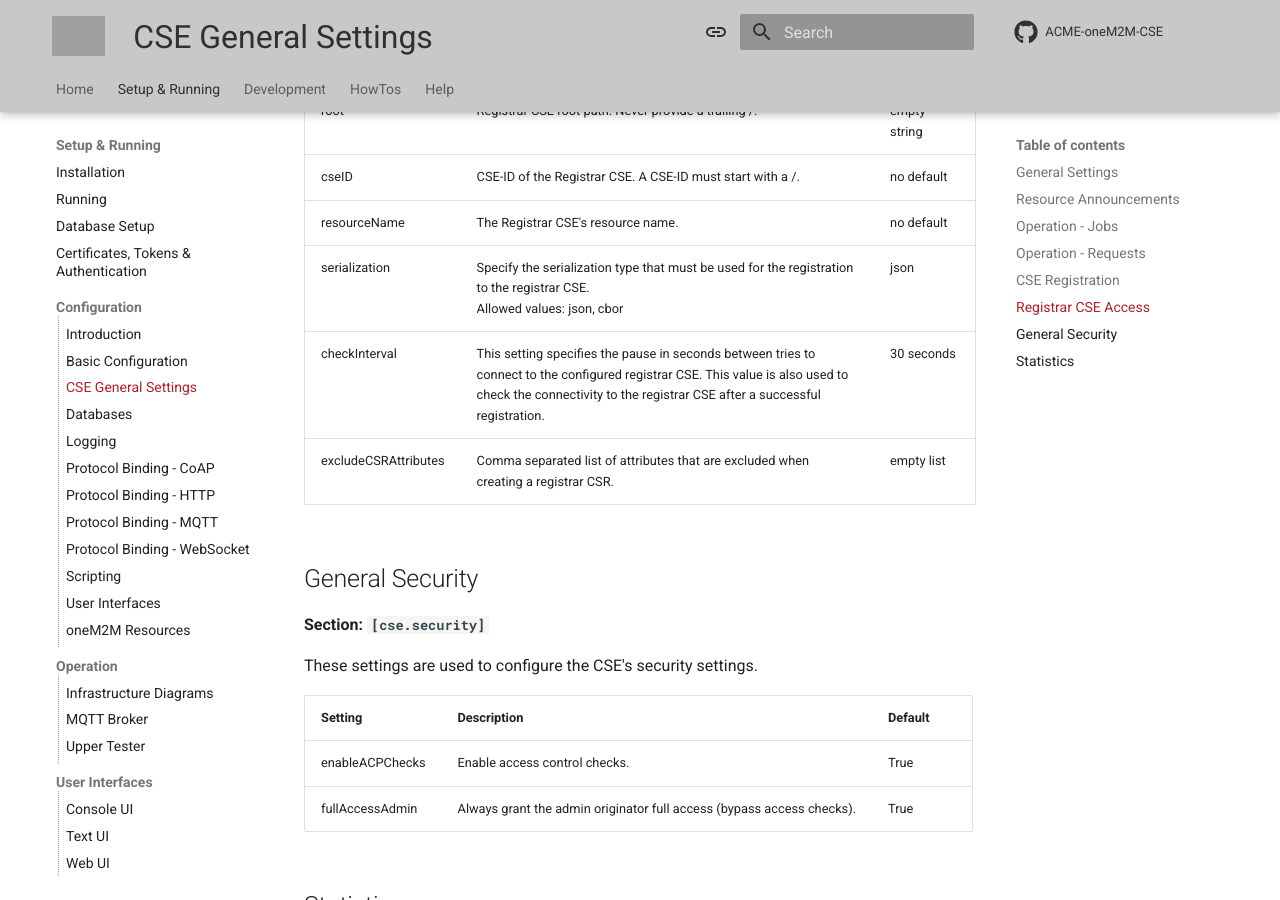
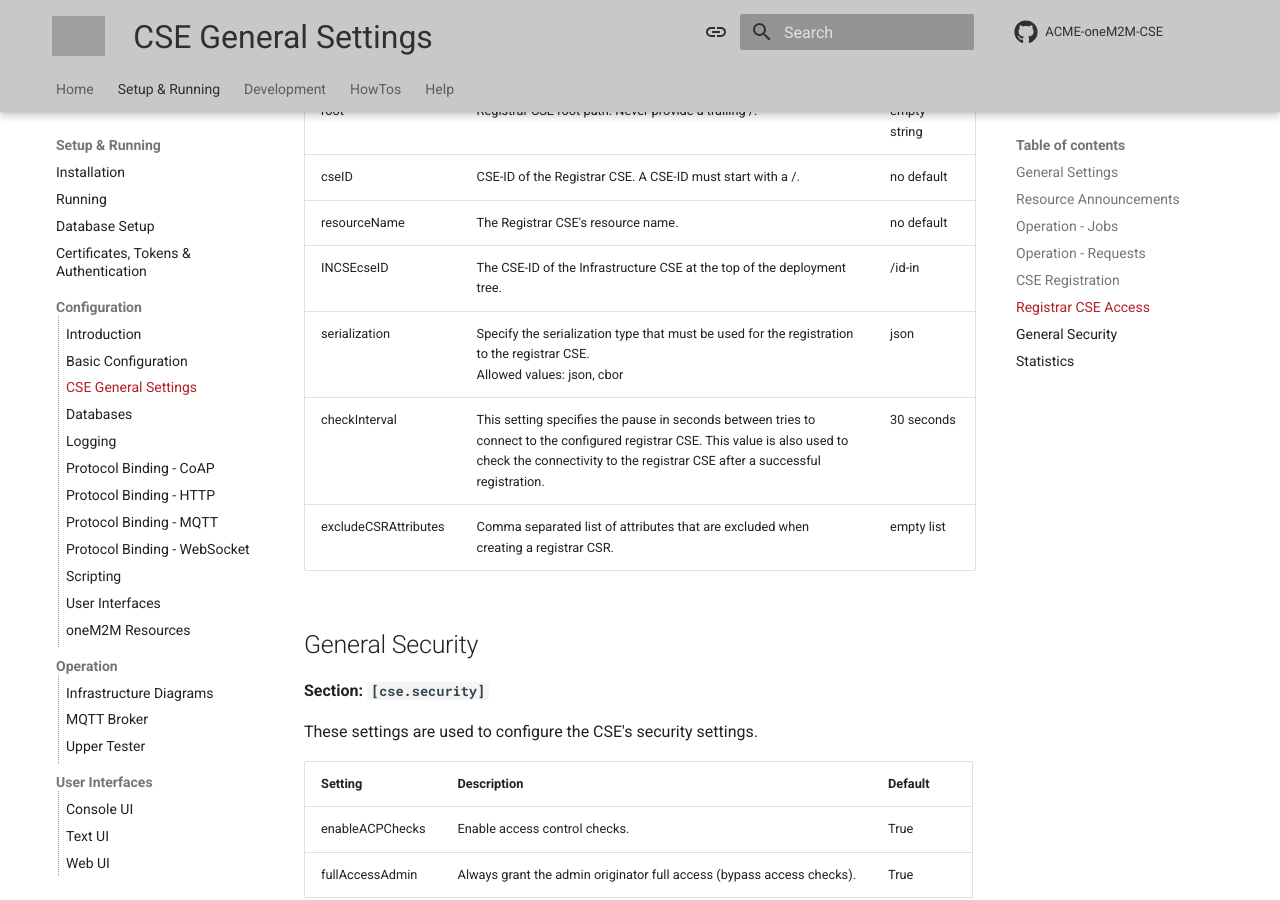
Before and after one commit to ankraft/ACME-oneM2M-CSE-mkdocs, an MkDocs documentation site: the page built from docs/setup/Configuration-cse.md, in a window 1280 px wide and 900 px high, scrolled down 4459 px. Built offline with MkDocs 1.6.1 and Material for MkDocs 9.7.7, drawn with Linux system fonts in a browser that asks for light colours; comment, search, counter and statistics services are not loaded; grey boxes are pictures that could not be loaded.

Commit message:
Documentation of INCSEcseID

```diff
--- a/docs/setup/Configuration-cse.md
+++ b/docs/setup/Configuration-cse.md
@@ -98,6 +98,7 @@ These settings are used to configure the address and access to its Registrar CSE
 | root                 | Registrar CSE root path. Never provide a trailing /.                                                                                                                                                          | empty string |
 | cseID                | CSE-ID of the Registrar CSE. A CSE-ID must start with a /.                                                                                                                                                    | no default   |
 | resourceName         | The Registrar CSE's resource name.                                                                                                                                                                            | no default   |
+| INCSEcseID           | The CSE-ID of the Infrastructure CSE at the top of the deployment tree.                                                                                                                                       | /id-in       |
 | serialization        | Specify the serialization type that must be used for the registration to the registrar CSE.<br />Allowed values: json, cbor                                                                                   | json         |
 | checkInterval        | This setting specifies the pause in seconds between tries to connect to the configured registrar CSE. This value is also used to check the connectivity to the registrar CSE after a successful registration. | 30 seconds   |
 | excludeCSRAttributes | Comma separated list of attributes that are excluded when creating a registrar CSR.                                                                                                                           | empty list   |
```
